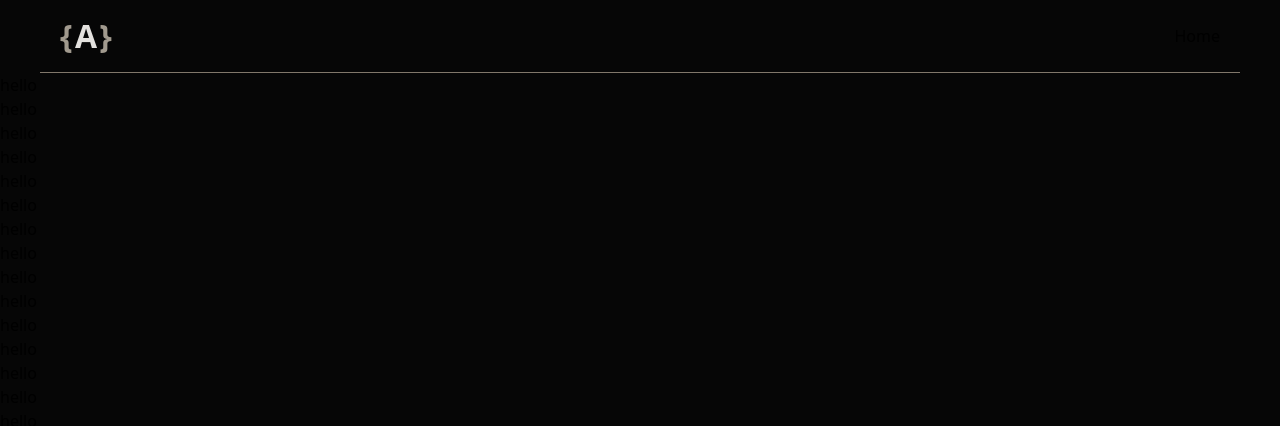
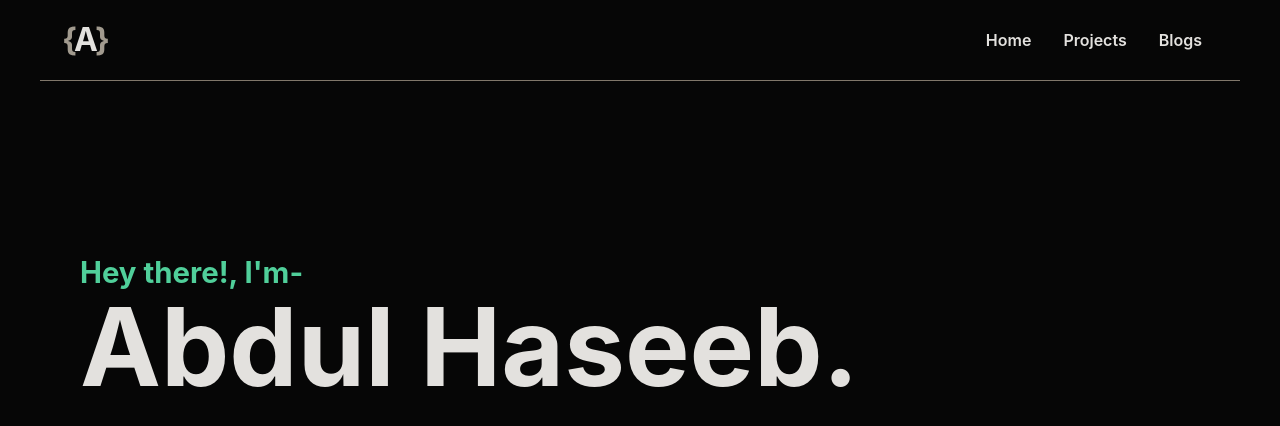
Before and after one commit to code-creeper/code-creeper.github.io, a Nuxt app: page / in a window 1280 px wide. Shown: the top 426 px of the page. Built offline with nearby package versions, Linux system fonts and the light colour scheme.

Commit message:
navbar completed

```diff
--- a/assets/css/main.css
+++ b/assets/css/main.css
@@ -1,3 +1,57 @@
+:root {
+    --primary-color: rgb(80, 207, 154);
+
+    --black-color: #060606;
+
+    --white-color: rgb(227, 225, 222);
+    --white-dim-color: rgb(161, 154, 142);
+
+    --border-color: rgb(128, 119, 106);
+}
+
 body {
-  background: #060606;
+    background: var(--black-color);
+    font-family: Inter, -apple-system, BlinkMacSystemFont, "Segoe UI", Helvetica, Arial, sans-serif, "Apple Color Emoji", "Segoe UI Emoji", "Segoe UI Symbol";
+    color: var(--white-dim-color);
 }
+
+h1 {
+    font-size: calc(5rem + ((1vw - 7.68px) * 5.555555555555555));
+    line-height: 95%;
+    font-weight: bold;
+}
+
+h2 {
+    font-size: 1.5rem;
+
+    &.responsive {
+        font-size: calc(1.5rem + ((1vw - 7.68px) * 1.0416666666666667));
+    }
+}
+
+h3 {
+    font-size: 1.25rem;
+}
+
+h2.responsive {
+    font-size: calc(1.5rem + ((1vw - 7.68px) * 1.0416666666666667));
+}
+
+p {
+    font-size: 0.875rem;
+}
+
+@media screen and (min-width: 48rem) {
+    p {
+        font-size: 1rem;
+    }
+}
+
+p.not-responsive {
+    font-size: 1rem !important;
+}
+
+.page {
+    width: 70rem;
+    margin-inline: auto;
+}
--- a/components/ApplicationLogo.vue
+++ b/components/ApplicationLogo.vue
@@ -1,9 +1,20 @@
 <template>
   <div>
-    <p class="text-[32px] font-bold -tracking-[3px] text-[#e3e1de]">
-      <span class="text-[#a19a8e]">{</span>
-      A
-      <span class="text-[#a19a8e]">}</span>
+    <p class="logo">
+      <span>{</span>A<span>}</span>
     </p>
   </div>
 </template>
+
+<style scoped>
+.logo {
+  font-size: 32px;
+  font-weight: bold;
+  letter-spacing: -3px;
+  color: var(--white-color);
+}
+
+.logo span {
+  color: var(--white-dim-color);
+}
+</style>
--- /dev/null
+++ b/components/Home/Intro.vue
@@ -0,0 +1,30 @@
+<template>
+  <div class="page">
+    <div>
+      <h2 class="greet responsive font-bold">Hey there!, I'm-</h2>
+    </div>
+    <h1 class="my-name">Abdul Haseeb.</h1>
+  </div>
+</template>
+
+<style scoped>
+.greet {
+  color: var(--primary-color);
+}
+
+.my-name {
+  color: var(--white-color)
+}
+
+.page {
+  margin-top: 130px;
+}
+
+@media screen and (min-width: 48rem) {
+  .page {
+    margin-top: 170px;
+  }
+}
+</style>
+<script setup lang="ts">
+</script>
--- a/layouts/default.vue
+++ b/layouts/default.vue
@@ -1,12 +1,49 @@
 <template>
   <div>
-    <nav class="max-w-[75rem] mx-auto py-3 px-5 border-b border-[#80776a] flex items-center justify-between">
+    <nav>
       <ApplicationLogo/>
 
-      <p>Home</p>
+      <ul>
+        <li>Home</li>
+        <li>Projects</li>
+        <li>Blogs</li>
+      </ul>
     </nav>
     <slot/>
   </div>
 </template>
-<script setup lang="ts">
-</script>
+
+<style scoped>
+nav {
+  display: flex;
+  justify-content: space-between;
+  align-items: center;
+  max-width: 75rem;
+  margin-inline: auto;
+  padding: 4px 12px;
+  border-bottom: 1px solid var(--border-color);
+  transition: all 0.3s ease-in-out;
+}
+
+nav > ul {
+  display: none;
+}
+
+nav > ul > li {
+  padding: 16px;
+  font-size: 16px;
+  font-weight: 600;
+  color: var(--white-color);
+  cursor: pointer;
+}
+
+@media screen and (min-width: 48rem) {
+  nav {
+    padding: 12px 22px;
+  }
+
+  nav > ul {
+    display: flex;
+  }
+}
+</style>
--- a/nuxt.config.ts
+++ b/nuxt.config.ts
@@ -2,6 +2,6 @@
 export default defineNuxtConfig({
   compatibilityDate: '2024-11-01',
   devtools: { enabled: true },
-  modules: ['@nuxtjs/tailwindcss'],
+  modules: ['@nuxtjs/tailwindcss', '@nuxt/fonts'],
   css: ['~/assets/css/main.css'],
 })
--- a/package.json
+++ b/package.json
@@ -15,6 +15,7 @@
     "vue-router": "latest"
   },
   "devDependencies": {
+    "@nuxt/fonts": "^0.10.3",
     "@nuxtjs/tailwindcss": "^6.13.1"
   }
 }
--- a/pages/index.vue
+++ b/pages/index.vue
@@ -1,28 +1,47 @@
 <template>
-<h1>hello</h1>
-<h1>hello</h1>
-<h1>hello</h1>
-<h1>hello</h1>
-<h1>hello</h1>
-<h1>hello</h1>
-<h1>hello</h1>
-<h1>hello</h1>
-<h1>hello</h1>
-<h1>hello</h1>
-<h1>hello</h1>
-<h1>hello</h1>
-<h1>hello</h1>
-<h1>hello</h1>
-<h1>hello</h1>
-<h1>hello</h1>
-<h1>hello</h1>
-<h1>hello</h1>
-<h1>hello</h1>
-<h1>hello</h1>
-<h1>hello</h1>
-<h1>hello</h1>
-<h1>hello</h1>
-<h1>hello</h1>
-<h1>hello</h1>
-<h1>hello</h1>
+  <LazyHomeIntro/>
+  <br>
+  <br>
+  <br>
+  <br>
+  <br>
+  <br>
+  <br>
+  <br>
+  <br>
+  <br>
+  <br>
+  <br>
+  <br>
+  <br>
+  <br>
+  <br>
+  <br>
+  <br>
+  <br>
+  <br>
+  <br>
+  <br>
+  <br>
+  <br>
+  <br>
+  <br>
+  <br>
+  <br>
+  <br>
+  <br>
+  <br>
+  <br>
+  <br>
+  <br>
+  <br>
+  <br>
+  <br>
+  <br>
+  <br>
+  <br>
+  <br>
+  <br>
+  <br>
+  <br>
 </template>
```
Also changed, not shown: assets/images/dots.svg (added), 1 other file (tests, documents, lock files or other folders).
